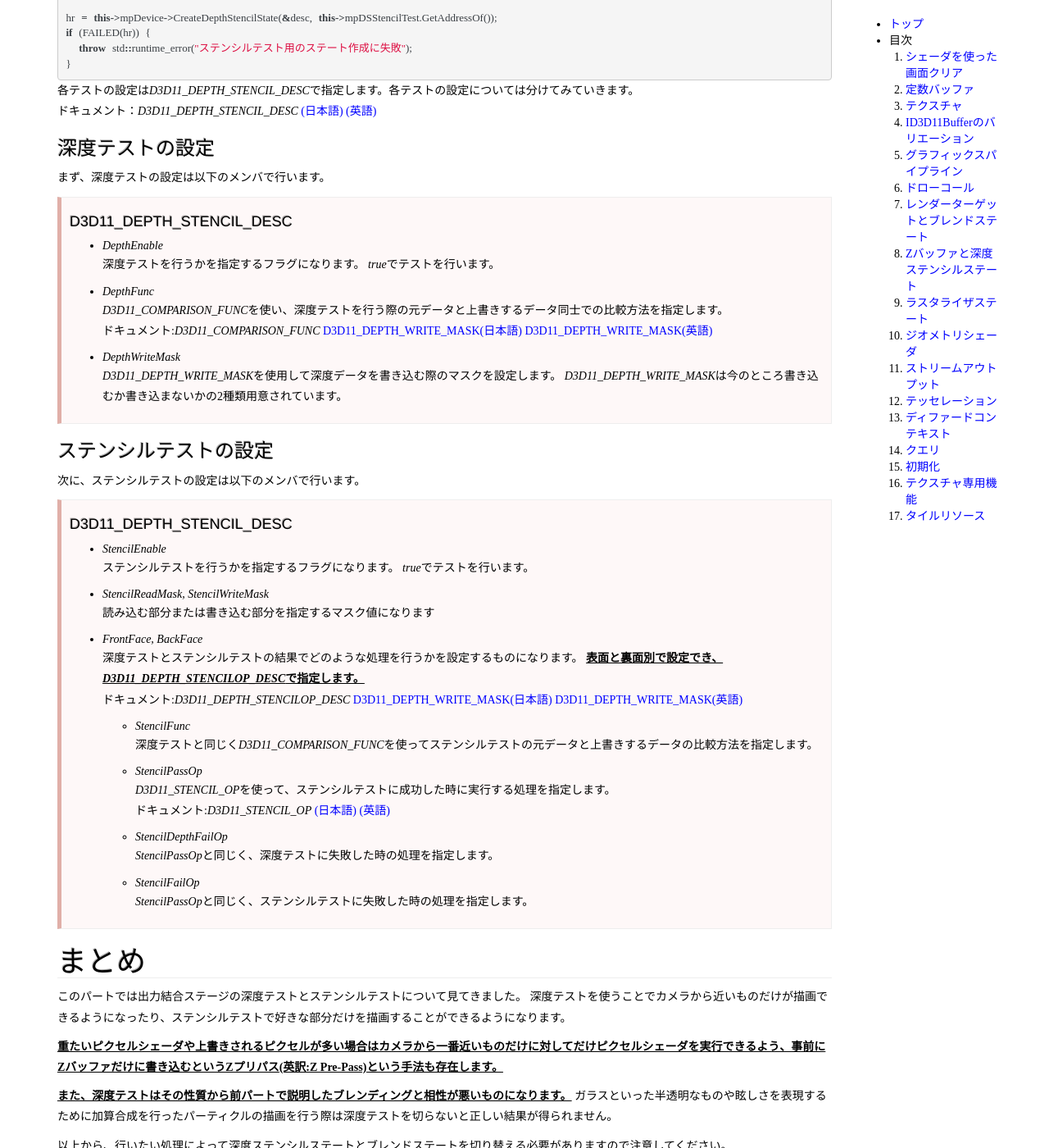
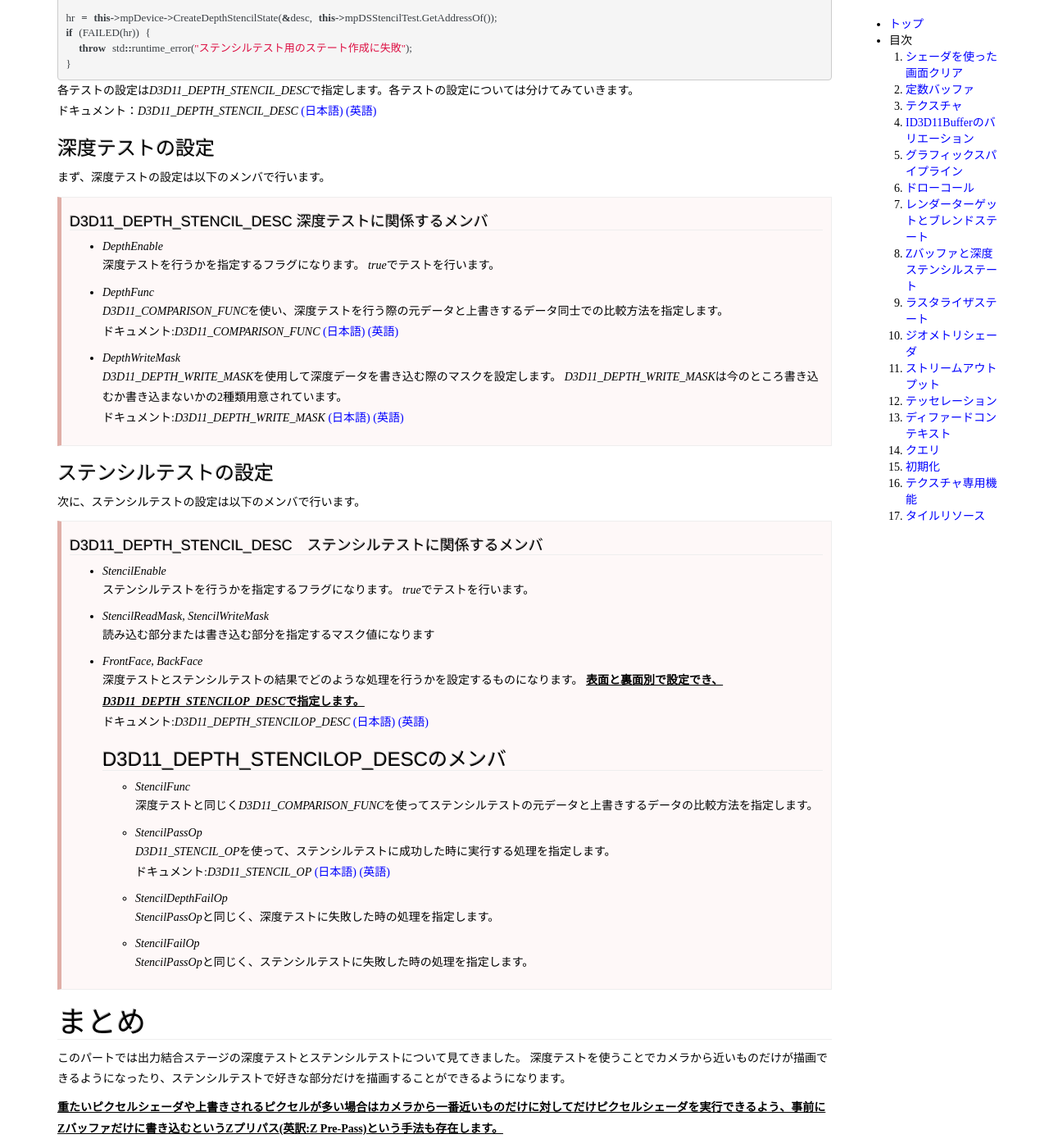
Before and after one commit to tositeru/ImasaraDX11, a Jekyll site: the page built from _posts/1016-05-03-ZBuffer-and-depth-stencil.markdown, in a window 1280 px wide and 1400 px high, scrolled down 2702 px. Shown: the whole window at 82% size. Built offline with Jekyll 4.4.1, drawn with Linux system fonts in a browser that asks for light colours; some of the changed text lies outside the part shown.

Commit message:
Part08の内容修正

```diff
--- a/_posts/1016-05-03-ZBuffer-and-depth-stencil.markdown
+++ b/_posts/1016-05-03-ZBuffer-and-depth-stencil.markdown
@@ -99,9 +99,9 @@ if (FAILED(hr)) {
 <h3>設定</h3>
 
 設定は前回レンダーターゲットの設定した時に使った<span class="keyward">ID3D11DeviceContext::OMSetRenderTargets</span>で行います。
-<br>ドキュメント：
-[ID3D11DeviceContext::OMSetRenderTargets(日本語)][OMSetRenderTargets_JP]
-[ID3D11DeviceContext::OMSetRenderTargets(英語)][OMSetRenderTargets_EN]
+<br>ドキュメント：<span class="keyward">ID3D11DeviceContext::OMSetRenderTargets</span>
+[(日本語)][OMSetRenderTargets_JP]
+[(英語)][OMSetRenderTargets_EN]
 
 [OMSetRenderTargets_JP]:https://msdn.microsoft.com/ja-jp/library/ee419706(v=vs.85).aspx
 [OMSetRenderTargets_EN]:https://msdn.microsoft.com/en-us/library/windows/desktop/ff476464(v=vs.85).aspx
@@ -192,7 +192,7 @@ if (FAILED(hr)) {
 
 まず、深度テストの設定は以下のメンバで行います。
 <div class="argument">
-  <h4>D3D11_DEPTH_STENCIL_DESC</h4>
+  <h4 class="under-bar">D3D11_DEPTH_STENCIL_DESC 深度テストに関係するメンバ</h4>
   <ul>
     <li><span class="keyward">DepthEnable</span>
       <p>
@@ -204,14 +204,17 @@ if (FAILED(hr)) {
       <p>
         <span class="keyward">D3D11_COMPARISON_FUNC</span>を使い、深度テストを行う際の元データと上書きするデータ同士での比較方法を指定します。
         <br>ドキュメント:<span class="keyward">D3D11_COMPARISON_FUNC</span>
-        <a href="https://msdn.microsoft.com/ja-jp/library/ee416063(v=vs.85).aspx">D3D11_DEPTH_WRITE_MASK(日本語)</a>
-        <a href="https://msdn.microsoft.com/en-us/library/windows/desktop/ff476101(v=vs.85).aspx">D3D11_DEPTH_WRITE_MASK(英語)</a>
+        <a href="https://msdn.microsoft.com/ja-jp/library/ee416063(v=vs.85).aspx">(日本語)</a>
+        <a href="https://msdn.microsoft.com/en-us/library/windows/desktop/ff476101(v=vs.85).aspx">(英語)</a>
       </p>
     </li>
     <li><span class="keyward">DepthWriteMask</span>
       <p>
         <span class="keyward">D3D11_DEPTH_WRITE_MASK</span>を使用して深度データを書き込む際のマスクを設定します。
         <span class="keyward">D3D11_DEPTH_WRITE_MASK</span>は今のところ書き込むか書き込まないかの2種類用意されています。
+        <br>ドキュメント:<span class="keyward">D3D11_DEPTH_WRITE_MASK</span>
+        <a href="https://msdn.microsoft.com/ja-jp/library/ee416087(v=vs.85).aspx">(日本語)</a>
+        <a href="https://msdn.microsoft.com/en-us/library/windows/desktop/ff476113(v=vs.85).aspx">(英語)</a>
       </p>
     </li>
   </ul>
@@ -221,7 +224,7 @@ if (FAILED(hr)) {
 次に、ステンシルテストの設定は以下のメンバで行います。
 
 <div class="argument">
-  <h4>D3D11_DEPTH_STENCIL_DESC</h4>
+  <h4 class="under-bar">D3D11_DEPTH_STENCIL_DESC　ステンシルテストに関係するメンバ</h4>
   <ul>
     <li><span class="keyward">StencilEnable </span>
       <p>
@@ -239,8 +242,9 @@ if (FAILED(hr)) {
         深度テストとステンシルテストの結果でどのような処理を行うかを設定するものになります。
         <span class="important">表面と裏面別で設定でき、<span class="keyward">D3D11_DEPTH_STENCILOP_DESC</span>で指定します。</span>
         <br>ドキュメント:<span class="keyward">D3D11_DEPTH_STENCILOP_DESC</span>
-        <a href="https://msdn.microsoft.com/ja-jp/library/ee416080(v=vs.85).aspx">D3D11_DEPTH_WRITE_MASK(日本語)</a>
-        <a href="https://msdn.microsoft.com/en-us/library/windows/desktop/ff476109(v=vs.85).aspx">D3D11_DEPTH_WRITE_MASK(英語)</a>
+        <a href="https://msdn.microsoft.com/ja-jp/library/ee416080(v=vs.85).aspx">(日本語)</a>
+        <a href="https://msdn.microsoft.com/en-us/library/windows/desktop/ff476109(v=vs.85).aspx">(英語)</a>
+        <h3 class="under-bar">D3D11_DEPTH_STENCILOP_DESCのメンバ</h3>
         <ul>
           <li><span class="keyward">StencilFunc</span>
             <p>深度テストと同じく<span class="keyward">D3D11_COMPARISON_FUNC</span>を使ってステンシルテストの元データと上書きするデータの比較方法を指定します。</p>
```
